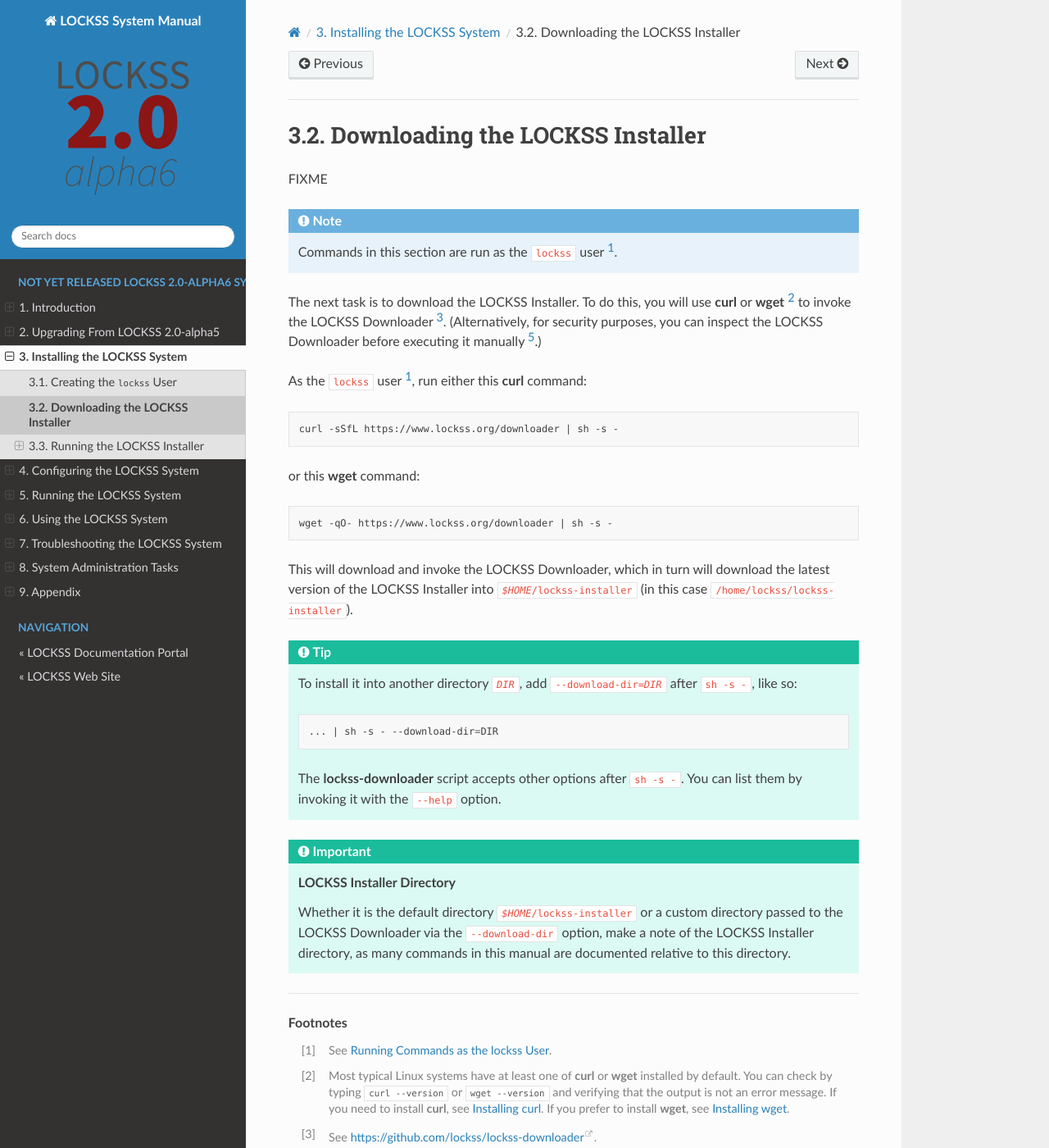
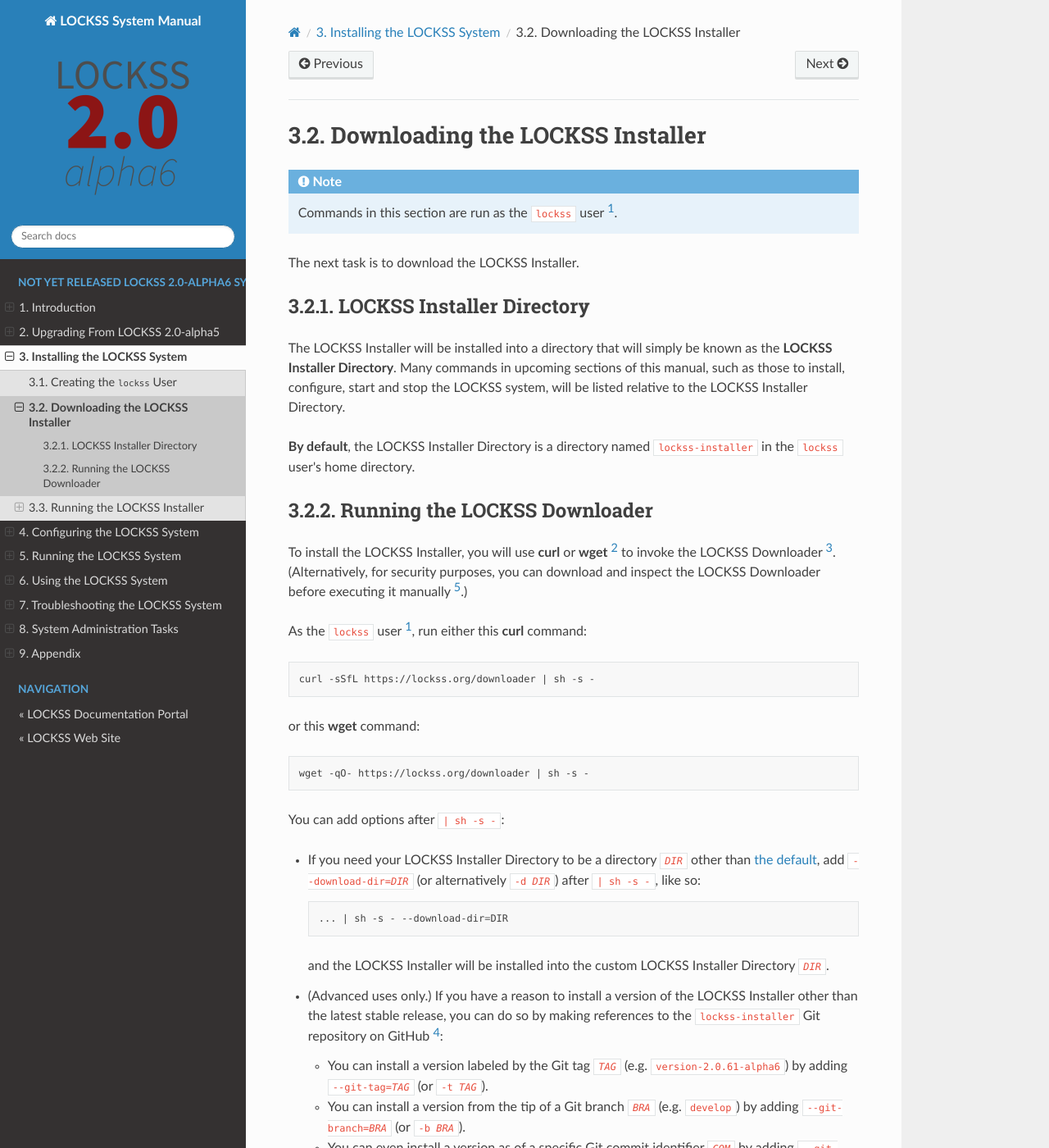
Before and after one commit to lockss/lockss-rtd-manual, a Sphinx documentation site: the page built from docs/installing/downloader.rst, in a window 1280 px wide and 1400 px high. Shown: the whole window at 82% size. Built offline with Sphinx 7.4.7 and the Read the Docs theme 2.0.0, drawn with Linux system fonts in a browser that asks for light colours; some of the changed text lies outside the part shown.

Commit message:
Rework this section: define the LOCKSS Installer Directory first, then better integrate the script's options. Cosmetic.

```diff
--- a/docs/installing/downloader.rst
+++ b/docs/installing/downloader.rst
@@ -1,46 +1,60 @@
 ================================
 Downloading the LOCKSS Installer
 ================================
-
-FIXME
 
 .. note::
 
    Commands in this section are run as the ``lockss`` user  [#fnlockss]_.
 
-The next task is to download the LOCKSS Installer. To do this, you will use :program:`curl` or :program:`wget` [#fncurlwget]_ to invoke the LOCKSS Downloader [#fndownloader]_. (Alternatively, for security purposes, you can inspect the LOCKSS Downloader before executing it manually [#fnsecurity]_.)
+The next task is to download the LOCKSS Installer.
+
+--------------------------
+LOCKSS Installer Directory
+--------------------------
+
+The LOCKSS Installer will be installed into a directory that will simply be known as the **LOCKSS Installer Directory**. Many commands in upcoming sections of this manual, such as those to install, configure, start and stop the LOCKSS system, will be listed relative to the LOCKSS Installer Directory.
+
+.. _default-lockss-install-directory:
+
+**By default**, the LOCKSS Installer Directory is a directory named :file:`lockss-installer` in the ``lockss`` user's home directory.
+
+-----------------------------
+Running the LOCKSS Downloader
+-----------------------------
+
+To install the LOCKSS Installer, you will use :program:`curl` or :program:`wget` [#fncurlwget]_ to invoke the LOCKSS Downloader [#fndownloader]_. (Alternatively, for security purposes, you can download and inspect the LOCKSS Downloader before executing it manually [#fnsecurity]_.)
 
 As the ``lockss`` user [#fnlockss]_, run either this :program:`curl` command:
 
 .. code-block:: shell
 
-   curl -sSfL https://www.lockss.org/downloader | sh -s -
+   curl -sSfL https://lockss.org/downloader | sh -s -
 
 or this :program:`wget` command:
 
 .. code-block:: shell
 
-   wget -qO- https://www.lockss.org/downloader | sh -s -
+   wget -qO- https://lockss.org/downloader | sh -s -
 
-This will download and invoke the LOCKSS Downloader, which in turn will download the latest version of the LOCKSS Installer into :file:`{$HOME}/lockss-installer` (in this case :file:`/home/lockss/lockss-installer`).
+You can add options after ``| sh -s -``:
 
-.. tip::
-
-   To install it into another directory :samp:`{DIR}`, add :samp:`--download-dir={DIR}` after ``sh -s -``, like so:
+*  If you need your LOCKSS Installer Directory to be a directory :samp:`{DIR}` other than :ref:`the default <default-lockss-install-directory>`, add :samp:`--download-dir={DIR}` (or alternatively :samp:`-d {DIR}`) after ``| sh -s -``, like so:
 
    .. code-block:: shell
 
       ... | sh -s - --download-dir=DIR
 
-   The :program:`lockss-downloader` script accepts other options after ``sh -s -``. You can list them by invoking it with the ``--help`` option.
+   and the LOCKSS Installer will be installed into the custom LOCKSS Installer Directory :samp:`{DIR}`.
 
-.. important::
+*  (Advanced uses only.) If you have a reason to install a version of the LOCKSS Installer other than the latest stable release, you can do so by making references to the ``lockss-installer`` Git repository on GitHub [#fninstaller]_:
 
-   .. _lockss-installer-directory:
+   *  You can install a version labeled by the Git tag :samp:`{TAG}` (e.g. ``version-2.0.61-alpha6``) by adding :samp:`--git-tag={TAG}` (or :samp:`-t {TAG}`).
 
-   .. rubric:: LOCKSS Installer Directory
+   *  You can install a version from the tip of a Git branch :samp:`{BRA}` (e.g. ``develop``) by adding :samp:`--git-branch={BRA}` (or :samp:`-b {BRA}`).
 
-   Whether it is the default directory :file:`{$HOME}/lockss-installer` or a custom directory passed to the LOCKSS Downloader via the ``--download-dir`` option, make a note of the LOCKSS Installer directory, as many commands in this manual are documented relative to this directory.
+   *  You can even install a version as of a specific Git commit identifier :samp:`{COM}` by adding :samp:`--git-commit={COM}` (or :samp:`-c {COM}`).
+
+*  The LOCKSS Downloader accepts other options after ``| sh -s -``; you can list them by adding ``--help`` (or ``-h``).
 
 ----
 
@@ -66,7 +80,7 @@ This will download and invoke the LOCKSS Downloader, which in turn will download
 
    For security purposes, you may wish to inspect the LOCKSS Downloader before executing it.
 
-   One option is to review the contents of the script directly on GitHub to your satisfaction, then execute it as described above. The URL https://www.lockss.org/downloader redirects to https://github.com/lockss/lockss-downloader/raw/main/lockss-downloader.
+   One option is to review the contents of the script directly on GitHub to your satisfaction, then execute it as described above. The URL https://lockss.org/downloader redirects to https://github.com/lockss/lockss-downloader/raw/main/lockss-downloader.
 
    Another option is to download a copy of the LOCKSS Downloader, review the :program:`lockss-downloader` script, then execute it, all locally. To do so, follow this procedure:
 
@@ -74,13 +88,13 @@ This will download and invoke the LOCKSS Downloader, which in turn will download
 
       .. code-block:: shell
 
-         curl -Lo /tmp/lockss-downloader https://www.lockss.org/downloader
+         curl -Lo /tmp/lockss-downloader https://lockss.org/downloader
 
       or:
 
       .. code-block:: shell
 
-         wget -O /tmp/lockss-downloader https://www.lockss.org/downloader
+         wget -O /tmp/lockss-downloader https://lockss.org/downloader
 
       to download the :program:`lockss-downloader` script to :file:`/tmp/lockss-downloader`.
 
```
